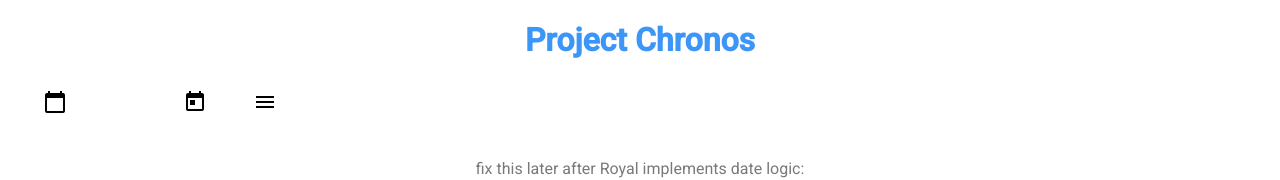
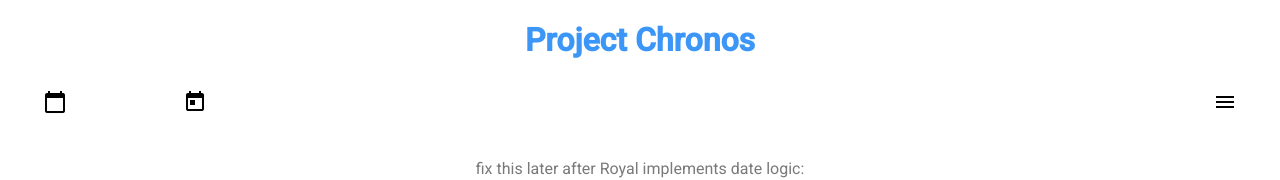
Before and after one commit to sydandreasen/project-chronos, an Angular app: page /plan in a window 1280 px wide. Shown: the top 180 px of the page. Built offline with nearby package versions, Linux system fonts and the light colour scheme.

Commit message:
move menu button to right

```diff
--- a/src/app/planner-wrapper/planner-wrapper.component.html
+++ b/src/app/planner-wrapper/planner-wrapper.component.html
@@ -26,7 +26,7 @@
     <mat-icon>today</mat-icon>
     <span class="tooltiptext">Daily View</span>
   </button>
-  <!-- TODO style this to be on the right side of the page -->
+  <div>
     <button class="tooltip" mat-icon-button [matMenuTriggerFor]="menu">
       <mat-icon>menu</mat-icon>
       <span class="tooltiptext">More Options</span>
@@ -35,6 +35,7 @@
       <!-- TODO implement auth logic on logout -->
       <button routerLink="/login" mat-menu-item>Logout</button>
     </mat-menu>
+  </div>
 </div>
 
 <div class="row planner-row" [ngSwitch]="mode">
--- a/src/app/planner-wrapper/planner-wrapper.component.scss
+++ b/src/app/planner-wrapper/planner-wrapper.component.scss
@@ -17,6 +17,12 @@ $dkgrey: #7a797a;
 
 .action-row {
   padding: 0 20px;
+  display: grid;
+  grid-template-columns: 1fr 1fr 1fr 20fr;
+
+  div {
+    text-align: right;
+  }
 
   button {
     margin: 0 15px;
```
Lines whose indentation alone changed are shown as unchanged.
